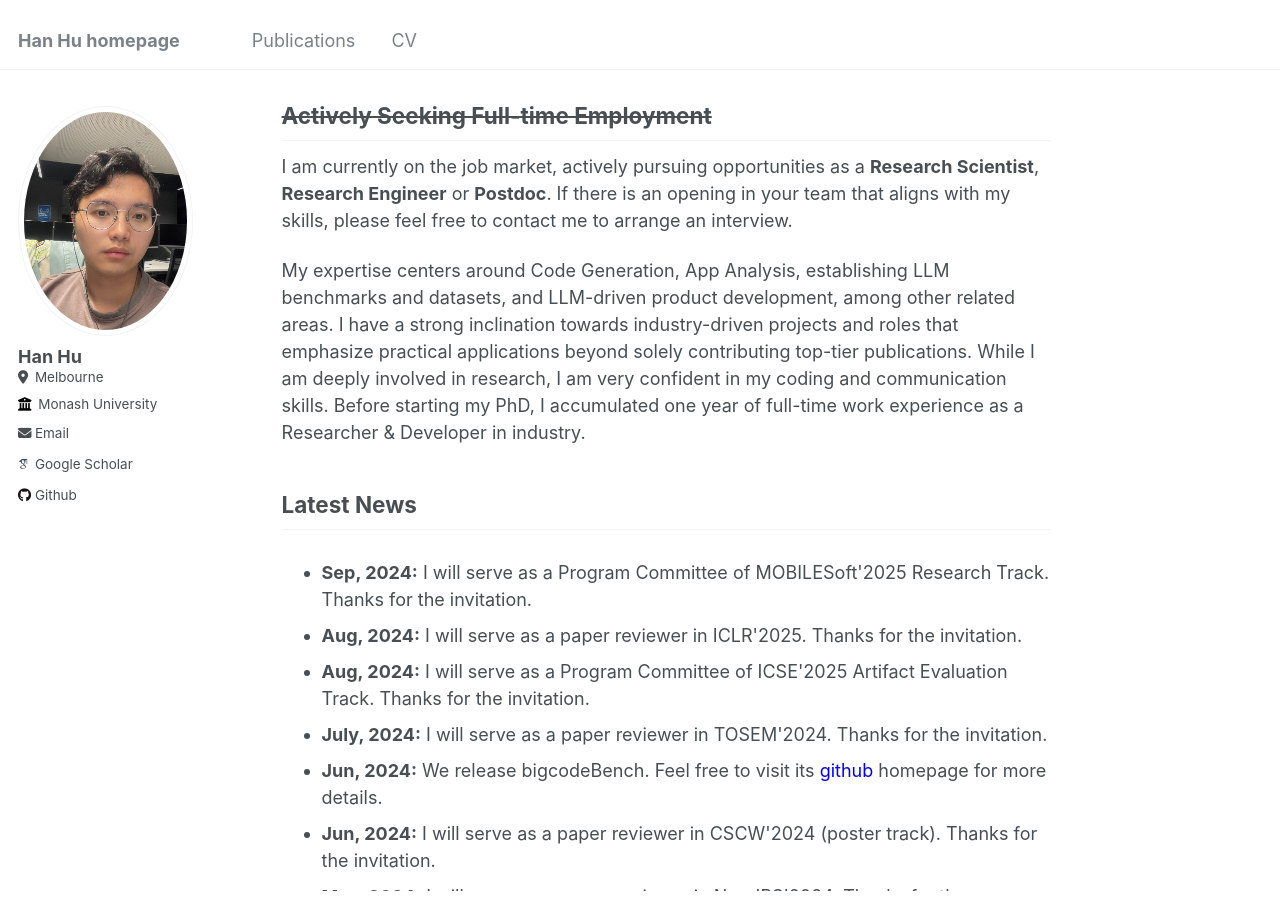
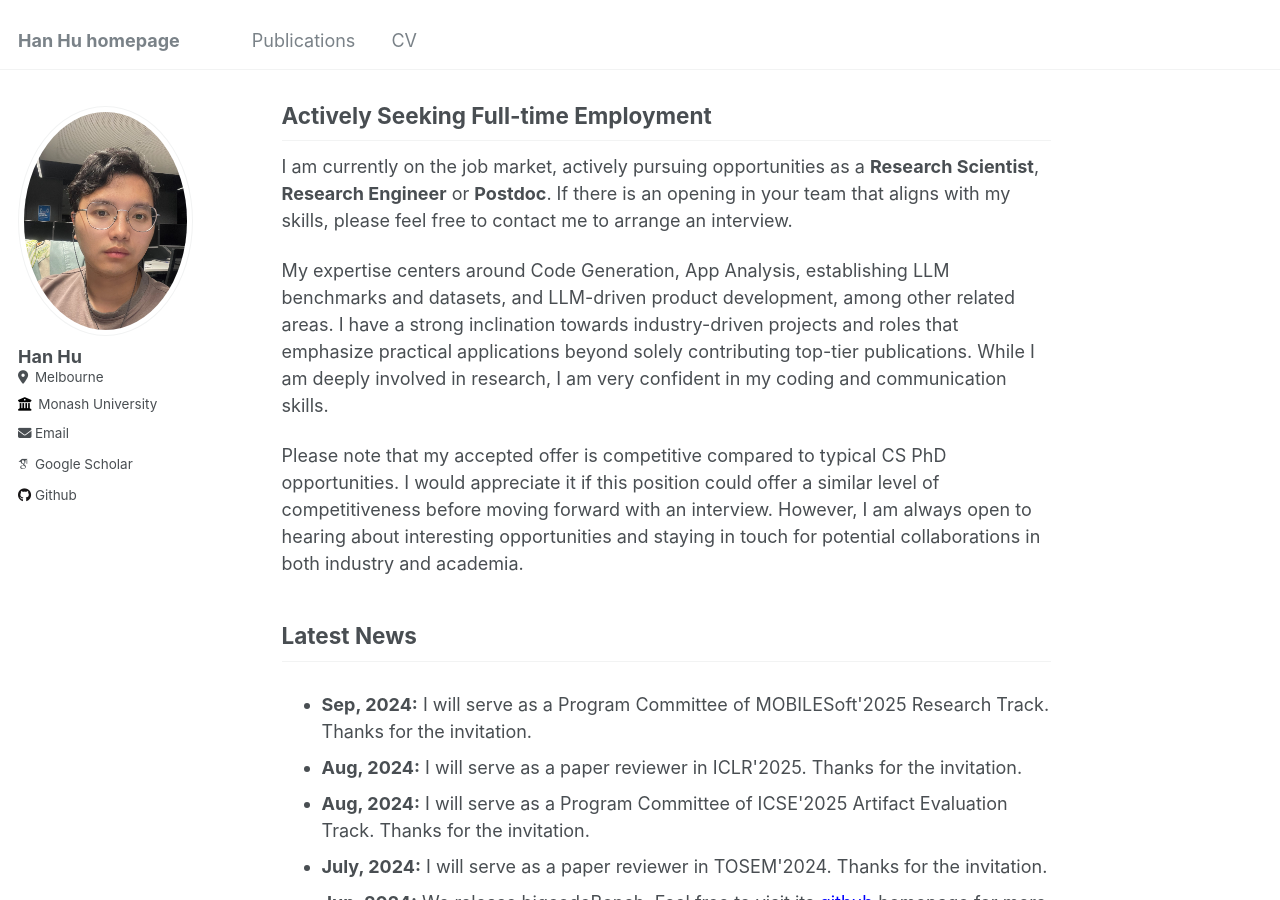
Before and after one commit to huhanGitHub/huhanGitHub.github.io, a Jekyll site: the page built from _pages/about.md, in a window 1280 px wide and 900 px high, scrolled down 723 px. Built offline with Jekyll 4.4.1, drawn with Linux system fonts in a browser that asks for light colours; some web fonts are replaced.

Commit message:
Update about.md

```diff
--- a/_pages/about.md
+++ b/_pages/about.md
@@ -26,14 +26,15 @@ My research interests lie at the intersection of **software engineering** and **
 If you are interested in collaborating on a project or paper with me, please feel free to send me an email at agmaiofhuhan@gmail.com, or han.hu@monash.edu.
 
 
-## ~~Actively Seeking Full-time Employment~~
+## Actively Seeking Full-time Employment
 
 I am currently on the job market, actively pursuing opportunities as a **Research Scientist**, **Research Engineer** or **Postdoc**.
 If there is an opening in your team that aligns with my skills, please feel free to contact me to arrange an interview.
 
 My expertise centers around Code Generation, App Analysis, establishing LLM benchmarks and datasets, and LLM-driven product development, among other related areas.
-I have a strong inclination towards industry-driven projects and roles that emphasize practical applications beyond solely contributing top-tier publications. While I am deeply involved in research, I am very confident in my coding and communication skills. Before starting my PhD, I accumulated one year of full-time work experience as a Researcher & Developer in industry.
+I have a strong inclination towards industry-driven projects and roles that emphasize practical applications beyond solely contributing top-tier publications. While I am deeply involved in research, I am very confident in my coding and communication skills.
 
+Please note that my accepted offer is competitive compared to typical CS PhD opportunities. I would appreciate it if this position could offer a similar level of competitiveness before moving forward with an interview. However, I am always open to hearing about interesting opportunities and staying in touch for potential collaborations in both industry and academia.
 
 
 ## Latest News
```
